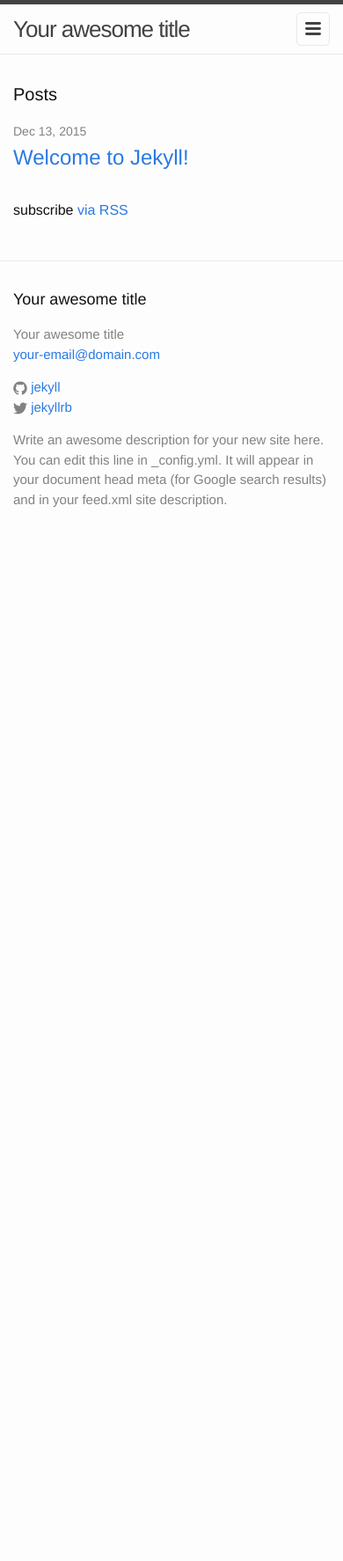
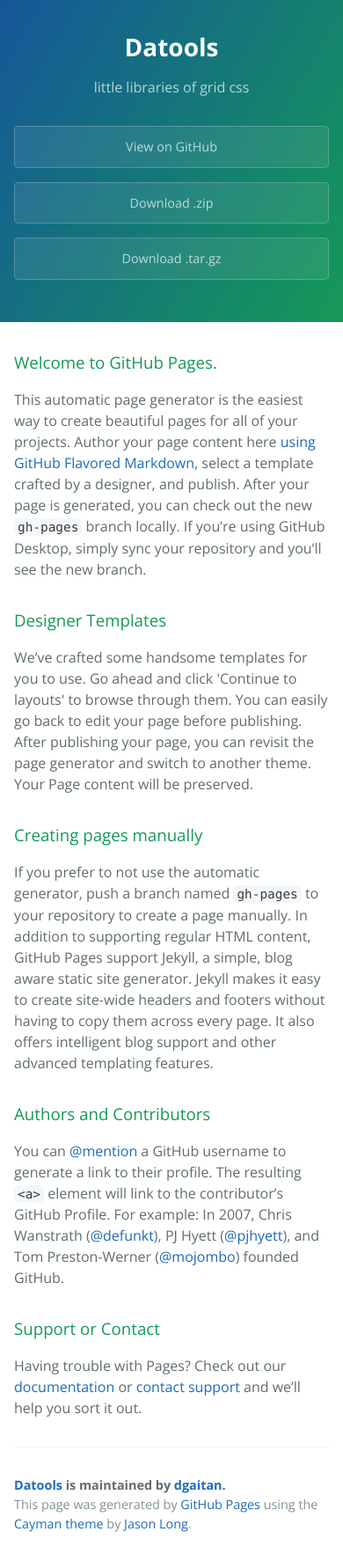
Before and after one commit to dgaitan/DaTools, a Jekyll site: the page index.html, which Jekyll copies as it is, in a window 390 px wide. Shown: the whole page at 88% size. Built offline with Jekyll 4.4.1, drawn with Linux system fonts in a browser that asks for light colours; before the commit the page ends 900 px from its top, so only the background shows below that.

Commit message:
Create gh-pages branch via GitHub

```diff
--- a/index.html
+++ b/index.html
@@ -1,23 +1,57 @@
----
-layout: default
----
+<!DOCTYPE html>
+<html lang="en-us">
+  <head>
+    <meta charset="UTF-8">
+    <title>Datools by dgaitan</title>
+    <meta name="viewport" content="width=device-width, initial-scale=1">
+    <link rel="stylesheet" type="text/css" href="stylesheets/normalize.css" media="screen">
+    <link href='https://fonts.googleapis.com/css?family=Open+Sans:400,700' rel='stylesheet' type='text/css'>
+    <link rel="stylesheet" type="text/css" href="stylesheets/stylesheet.css" media="screen">
+    <link rel="stylesheet" type="text/css" href="stylesheets/github-light.css" media="screen">
+  </head>
+  <body>
+    <section class="page-header">
+      <h1 class="project-name">Datools</h1>
+      <h2 class="project-tagline">little libraries of grid css</h2>
+      <a href="https://github.com/dgaitan/DaTools" class="btn">View on GitHub</a>
+      <a href="https://github.com/dgaitan/DaTools/zipball/master" class="btn">Download .zip</a>
+      <a href="https://github.com/dgaitan/DaTools/tarball/master" class="btn">Download .tar.gz</a>
+    </section>
 
-<div class="home">
+    <section class="main-content">
+      <h3>
+<a id="welcome-to-github-pages" class="anchor" href="#welcome-to-github-pages" aria-hidden="true"><span class="octicon octicon-link"></span></a>Welcome to GitHub Pages.</h3>
 
-  <h1 class="page-heading">Posts</h1>
+<p>This automatic page generator is the easiest way to create beautiful pages for all of your projects. Author your page content here <a href="https://guides.github.com/features/mastering-markdown/">using GitHub Flavored Markdown</a>, select a template crafted by a designer, and publish. After your page is generated, you can check out the new <code>gh-pages</code> branch locally. If you’re using GitHub Desktop, simply sync your repository and you’ll see the new branch.</p>
 
-  <ul class="post-list">
-    {% for post in site.posts %}
-      <li>
-        <span class="post-meta">{{ post.date | date: "%b %-d, %Y" }}</span>
+<h3>
+<a id="designer-templates" class="anchor" href="#designer-templates" aria-hidden="true"><span class="octicon octicon-link"></span></a>Designer Templates</h3>
 
-        <h2>
-          <a class="post-link" href="{{ post.url | prepend: site.baseurl }}">{{ post.title }}</a>
-        </h2>
-      </li>
-    {% endfor %}
-  </ul>
+<p>We’ve crafted some handsome templates for you to use. Go ahead and click 'Continue to layouts' to browse through them. You can easily go back to edit your page before publishing. After publishing your page, you can revisit the page generator and switch to another theme. Your Page content will be preserved.</p>
 
-  <p class="rss-subscribe">subscribe <a href="{{ "/feed.xml" | prepend: site.baseurl }}">via RSS</a></p>
+<h3>
+<a id="creating-pages-manually" class="anchor" href="#creating-pages-manually" aria-hidden="true"><span class="octicon octicon-link"></span></a>Creating pages manually</h3>
 
-</div>
+<p>If you prefer to not use the automatic generator, push a branch named <code>gh-pages</code> to your repository to create a page manually. In addition to supporting regular HTML content, GitHub Pages support Jekyll, a simple, blog aware static site generator. Jekyll makes it easy to create site-wide headers and footers without having to copy them across every page. It also offers intelligent blog support and other advanced templating features.</p>
+
+<h3>
+<a id="authors-and-contributors" class="anchor" href="#authors-and-contributors" aria-hidden="true"><span class="octicon octicon-link"></span></a>Authors and Contributors</h3>
+
+<p>You can <a href="https://github.com/blog/821" class="user-mention">@mention</a> a GitHub username to generate a link to their profile. The resulting <code>&lt;a&gt;</code> element will link to the contributor’s GitHub Profile. For example: In 2007, Chris Wanstrath (<a href="https://github.com/defunkt" class="user-mention">@defunkt</a>), PJ Hyett (<a href="https://github.com/pjhyett" class="user-mention">@pjhyett</a>), and Tom Preston-Werner (<a href="https://github.com/mojombo" class="user-mention">@mojombo</a>) founded GitHub.</p>
+
+<h3>
+<a id="support-or-contact" class="anchor" href="#support-or-contact" aria-hidden="true"><span class="octicon octicon-link"></span></a>Support or Contact</h3>
+
+<p>Having trouble with Pages? Check out our <a href="https://help.github.com/pages">documentation</a> or <a href="https://github.com/contact">contact support</a> and we’ll help you sort it out.</p>
+
+      <footer class="site-footer">
+        <span class="site-footer-owner"><a href="https://github.com/dgaitan/DaTools">Datools</a> is maintained by <a href="https://github.com/dgaitan">dgaitan</a>.</span>
+
+        <span class="site-footer-credits">This page was generated by <a href="https://pages.github.com">GitHub Pages</a> using the <a href="https://github.com/jasonlong/cayman-theme">Cayman theme</a> by <a href="https://twitter.com/jasonlong">Jason Long</a>.</span>
+      </footer>
+
+    </section>
+
+
+  </body>
+</html>
--- /dev/null
+++ b/stylesheets/github-light.css
@@ -0,0 +1,115 @@
+/*
+   Copyright 2014 GitHub Inc.
+
+   Licensed under the Apache License, Version 2.0 (the "License");
+   you may not use this file except in compliance with the License.
+   You may obtain a copy of the License at
+
+       http://www.apache.org/licenses/LICENSE-2.0
+
+   Unless required by applicable law or agreed to in writing, software
+   distributed under the License is distributed on an "AS IS" BASIS,
+   WITHOUT WARRANTIES OR CONDITIONS OF ANY KIND, either express or implied.
+   See the License for the specific language governing permissions and
+   limitations under the License.
+
+*/
+
+.pl-c /* comment */ {
+  color: #969896;
+}
+
+.pl-c1      /* constant, markup.raw, meta.diff.header, meta.module-reference, meta.property-name, support, support.constant, support.variable, variable.other.constant */,
+.pl-s .pl-v /* string variable */ {
+  color: #0086b3;
+}
+
+.pl-e  /* entity */,
+.pl-en /* entity.name */ {
+  color: #795da3;
+}
+
+.pl-s .pl-s1 /* string source */,
+.pl-smi      /* storage.modifier.import, storage.modifier.package, storage.type.java, variable.other, variable.parameter.function */ {
+  color: #333;
+}
+
+.pl-ent /* entity.name.tag */ {
+  color: #63a35c;
+}
+
+.pl-k /* keyword, storage, storage.type */ {
+  color: #a71d5d;
+}
+
+.pl-pds              /* punctuation.definition.string, string.regexp.character-class */,
+.pl-s                /* string */,
+.pl-s .pl-pse .pl-s1 /* string punctuation.section.embedded source */,
+.pl-sr               /* string.regexp */,
+.pl-sr .pl-cce       /* string.regexp constant.character.escape */,
+.pl-sr .pl-sra       /* string.regexp string.regexp.arbitrary-repitition */,
+.pl-sr .pl-sre       /* string.regexp source.ruby.embedded */ {
+  color: #183691;
+}
+
+.pl-v /* variable */ {
+  color: #ed6a43;
+}
+
+.pl-id /* invalid.deprecated */ {
+  color: #b52a1d;
+}
+
+.pl-ii /* invalid.illegal */ {
+  background-color: #b52a1d;
+  color: #f8f8f8;
+}
+
+.pl-sr .pl-cce /* string.regexp constant.character.escape */ {
+  color: #63a35c;
+  font-weight: bold;
+}
+
+.pl-ml /* markup.list */ {
+  color: #693a17;
+}
+
+.pl-mh        /* markup.heading */,
+.pl-mh .pl-en /* markup.heading entity.name */,
+.pl-ms        /* meta.separator */ {
+  color: #1d3e81;
+  font-weight: bold;
+}
+
+.pl-mq /* markup.quote */ {
+  color: #008080;
+}
+
+.pl-mi /* markup.italic */ {
+  color: #333;
+  font-style: italic;
+}
+
+.pl-mb /* markup.bold */ {
+  color: #333;
+  font-weight: bold;
+}
+
+.pl-md /* markup.deleted, meta.diff.header.from-file */ {
+  background-color: #ffecec;
+  color: #bd2c00;
+}
+
+.pl-mi1 /* markup.inserted, meta.diff.header.to-file */ {
+  background-color: #eaffea;
+  color: #55a532;
+}
+
+.pl-mdr /* meta.diff.range */ {
+  color: #795da3;
+  font-weight: bold;
+}
+
+.pl-mo /* meta.output */ {
+  color: #1d3e81;
+}
--- /dev/null
+++ b/stylesheets/stylesheet.css
@@ -0,0 +1,245 @@
+* {
+  box-sizing: border-box; }
+
+body {
+  padding: 0;
+  margin: 0;
+  font-family: "Open Sans", "Helvetica Neue", Helvetica, Arial, sans-serif;
+  font-size: 16px;
+  line-height: 1.5;
+  color: #606c71; }
+
+a {
+  color: #1e6bb8;
+  text-decoration: none; }
+  a:hover {
+    text-decoration: underline; }
+
+.btn {
+  display: inline-block;
+  margin-bottom: 1rem;
+  color: rgba(255, 255, 255, 0.7);
+  background-color: rgba(255, 255, 255, 0.08);
+  border-color: rgba(255, 255, 255, 0.2);
+  border-style: solid;
+  border-width: 1px;
+  border-radius: 0.3rem;
+  transition: color 0.2s, background-color 0.2s, border-color 0.2s; }
+  .btn + .btn {
+    margin-left: 1rem; }
+
+.btn:hover {
+  color: rgba(255, 255, 255, 0.8);
+  text-decoration: none;
+  background-color: rgba(255, 255, 255, 0.2);
+  border-color: rgba(255, 255, 255, 0.3); }
+
+@media screen and (min-width: 64em) {
+  .btn {
+    padding: 0.75rem 1rem; } }
+
+@media screen and (min-width: 42em) and (max-width: 64em) {
+  .btn {
+    padding: 0.6rem 0.9rem;
+    font-size: 0.9rem; } }
+
+@media screen and (max-width: 42em) {
+  .btn {
+    display: block;
+    width: 100%;
+    padding: 0.75rem;
+    font-size: 0.9rem; }
+    .btn + .btn {
+      margin-top: 1rem;
+      margin-left: 0; } }
+
+.page-header {
+  color: #fff;
+  text-align: center;
+  background-color: #159957;
+  background-image: linear-gradient(120deg, #155799, #159957); }
+
+@media screen and (min-width: 64em) {
+  .page-header {
+    padding: 5rem 6rem; } }
+
+@media screen and (min-width: 42em) and (max-width: 64em) {
+  .page-header {
+    padding: 3rem 4rem; } }
+
+@media screen and (max-width: 42em) {
+  .page-header {
+    padding: 2rem 1rem; } }
+
+.project-name {
+  margin-top: 0;
+  margin-bottom: 0.1rem; }
+
+@media screen and (min-width: 64em) {
+  .project-name {
+    font-size: 3.25rem; } }
+
+@media screen and (min-width: 42em) and (max-width: 64em) {
+  .project-name {
+    font-size: 2.25rem; } }
+
+@media screen and (max-width: 42em) {
+  .project-name {
+    font-size: 1.75rem; } }
+
+.project-tagline {
+  margin-bottom: 2rem;
+  font-weight: normal;
+  opacity: 0.7; }
+
+@media screen and (min-width: 64em) {
+  .project-tagline {
+    font-size: 1.25rem; } }
+
+@media screen and (min-width: 42em) and (max-width: 64em) {
+  .project-tagline {
+    font-size: 1.15rem; } }
+
+@media screen and (max-width: 42em) {
+  .project-tagline {
+    font-size: 1rem; } }
+
+.main-content :first-child {
+  margin-top: 0; }
+.main-content img {
+  max-width: 100%; }
+.main-content h1, .main-content h2, .main-content h3, .main-content h4, .main-content h5, .main-content h6 {
+  margin-top: 2rem;
+  margin-bottom: 1rem;
+  font-weight: normal;
+  color: #159957; }
+.main-content p {
+  margin-bottom: 1em; }
+.main-content code {
+  padding: 2px 4px;
+  font-family: Consolas, "Liberation Mono", Menlo, Courier, monospace;
+  font-size: 0.9rem;
+  color: #383e41;
+  background-color: #f3f6fa;
+  border-radius: 0.3rem; }
+.main-content pre {
+  padding: 0.8rem;
+  margin-top: 0;
+  margin-bottom: 1rem;
+  font: 1rem Consolas, "Liberation Mono", Menlo, Courier, monospace;
+  color: #567482;
+  word-wrap: normal;
+  background-color: #f3f6fa;
+  border: solid 1px #dce6f0;
+  border-radius: 0.3rem; }
+  .main-content pre > code {
+    padding: 0;
+    margin: 0;
+    font-size: 0.9rem;
+    color: #567482;
+    word-break: normal;
+    white-space: pre;
+    background: transparent;
+    border: 0; }
+.main-content .highlight {
+  margin-bottom: 1rem; }
+  .main-content .highlight pre {
+    margin-bottom: 0;
+    word-break: normal; }
+.main-content .highlight pre, .main-content pre {
+  padding: 0.8rem;
+  overflow: auto;
+  font-size: 0.9rem;
+  line-height: 1.45;
+  border-radius: 0.3rem; }
+.main-content pre code, .main-content pre tt {
+  display: inline;
+  max-width: initial;
+  padding: 0;
+  margin: 0;
+  overflow: initial;
+  line-height: inherit;
+  word-wrap: normal;
+  background-color: transparent;
+  border: 0; }
+  .main-content pre code:before, .main-content pre code:after, .main-content pre tt:before, .main-content pre tt:after {
+    content: normal; }
+.main-content ul, .main-content ol {
+  margin-top: 0; }
+.main-content blockquote {
+  padding: 0 1rem;
+  margin-left: 0;
+  color: #819198;
+  border-left: 0.3rem solid #dce6f0; }
+  .main-content blockquote > :first-child {
+    margin-top: 0; }
+  .main-content blockquote > :last-child {
+    margin-bottom: 0; }
+.main-content table {
+  display: block;
+  width: 100%;
+  overflow: auto;
+  word-break: normal;
+  word-break: keep-all; }
+  .main-content table th {
+    font-weight: bold; }
+  .main-content table th, .main-content table td {
+    padding: 0.5rem 1rem;
+    border: 1px solid #e9ebec; }
+.main-content dl {
+  padding: 0; }
+  .main-content dl dt {
+    padding: 0;
+    margin-top: 1rem;
+    font-size: 1rem;
+    font-weight: bold; }
+  .main-content dl dd {
+    padding: 0;
+    margin-bottom: 1rem; }
+.main-content hr {
+  height: 2px;
+  padding: 0;
+  margin: 1rem 0;
+  background-color: #eff0f1;
+  border: 0; }
+
+@media screen and (min-width: 64em) {
+  .main-content {
+    max-width: 64rem;
+    padding: 2rem 6rem;
+    margin: 0 auto;
+    font-size: 1.1rem; } }
+
+@media screen and (min-width: 42em) and (max-width: 64em) {
+  .main-content {
+    padding: 2rem 4rem;
+    font-size: 1.1rem; } }
+
+@media screen and (max-width: 42em) {
+  .main-content {
+    padding: 2rem 1rem;
+    font-size: 1rem; } }
+
+.site-footer {
+  padding-top: 2rem;
+  margin-top: 2rem;
+  border-top: solid 1px #eff0f1; }
+
+.site-footer-owner {
+  display: block;
+  font-weight: bold; }
+
+.site-footer-credits {
+  color: #819198; }
+
+@media screen and (min-width: 64em) {
+  .site-footer {
+    font-size: 1rem; } }
+
+@media screen and (min-width: 42em) and (max-width: 64em) {
+  .site-footer {
+    font-size: 1rem; } }
+
+@media screen and (max-width: 42em) {
+  .site-footer {
+    font-size: 0.9rem; } }
```
Also changed, not shown: params.json (added, +1 -0 lines), stylesheets/normalize.css (added).
